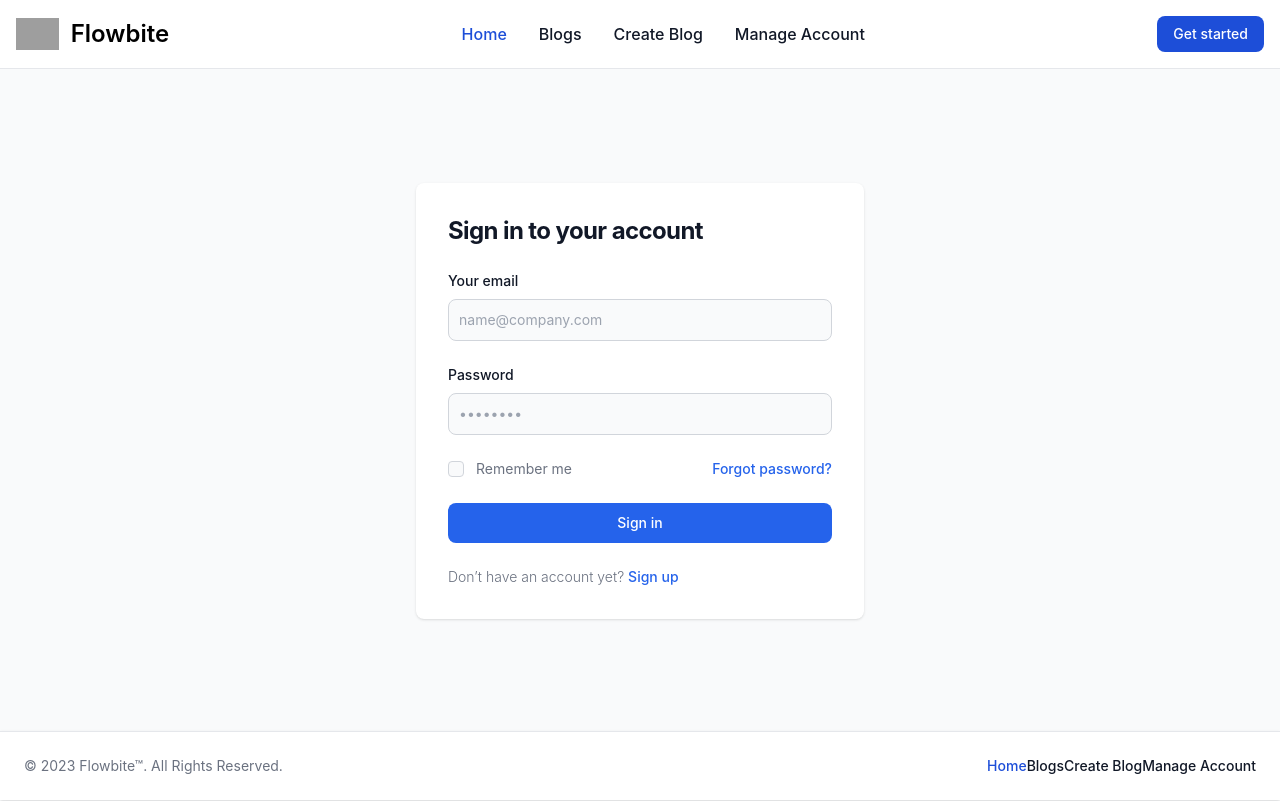
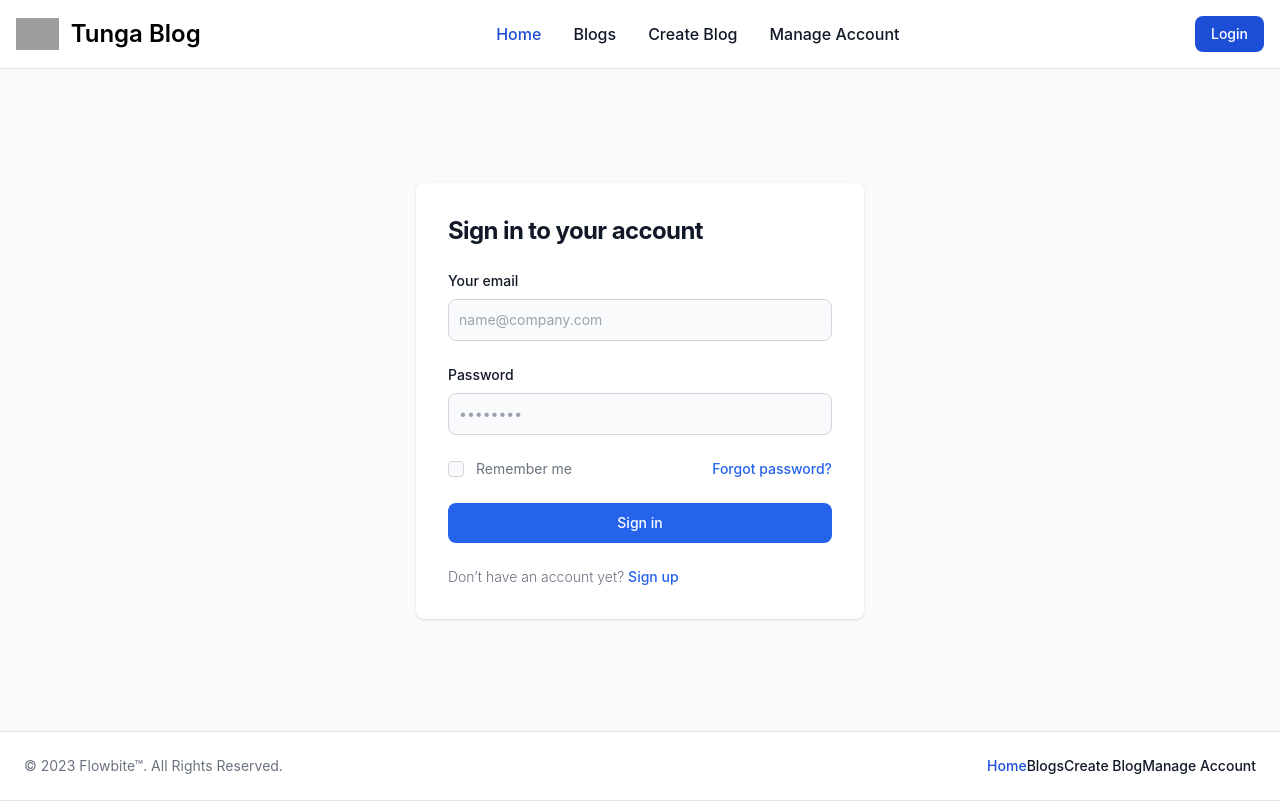
Before and after one commit to martin-creator/tunga_tech_impact_academy, a Python web app: template blog_app/core/templates/auth/login.html in a window 1280 px wide. Run offline with Jinja, Linux system fonts and the light colour scheme; the template is opened without the code that fills it, so the values that code supplies are empty; some libraries are stand-ins or nearby versions; grey boxes are pictures that could not be loaded.

Commit message:
Added login and logout logic

```diff
--- a/blog_app/core/templates/base.html
+++ b/blog_app/core/templates/base.html
@@ -115,12 +115,14 @@
 
 <nav class="bg-white dark:bg-gray-900 fixed w-full z-20 top-0 start-0 border-b border-gray-200 dark:border-gray-600">
   <div class="max-w-screen-xl flex flex-wrap items-center justify-between mx-auto p-4">
-  <a href="https://flowbite.com/" class="flex items-center space-x-3 rtl:space-x-reverse">
+  <a href="{{ url_for('main.index')}}" class="flex items-center space-x-3 rtl:space-x-reverse">
       <img src="https://flowbite.com/docs/images/logo.svg" class="h-8" alt="Flowbite Logo">
-      <span class="self-center text-2xl font-semibold whitespace-nowrap dark:text-white">Flowbite</span>
+      <span class="self-center text-2xl font-semibold whitespace-nowrap dark:text-white">Tunga Blog</span>
   </a>
+  <!-- check if user is authenticated -->
+  {% if current_user.is_authenticated %}
   <div class="flex md:order-2 space-x-3 md:space-x-0 rtl:space-x-reverse">
-      <button type="button" class="text-white bg-blue-700 hover:bg-blue-800 focus:ring-4 focus:outline-none focus:ring-blue-300 font-medium rounded-lg text-sm px-4 py-2 text-center dark:bg-blue-600 dark:hover:bg-blue-700 dark:focus:ring-blue-800">Get started</button>
+      <a href="{{ url_for('auth.logout')}}"></a><button type="button" class="text-white bg-blue-700 hover:bg-blue-800 focus:ring-4 focus:outline-none focus:ring-blue-300 font-medium rounded-lg text-sm px-4 py-2 text-center dark:bg-blue-600 dark:hover:bg-blue-700 dark:focus:ring-blue-800">Logout</button>
       <button data-collapse-toggle="navbar-sticky" type="button" class="inline-flex items-center p-2 w-10 h-10 justify-center text-sm text-gray-500 rounded-lg md:hidden hover:bg-gray-100 focus:outline-none focus:ring-2 focus:ring-gray-200 dark:text-gray-400 dark:hover:bg-gray-700 dark:focus:ring-gray-600" aria-controls="navbar-sticky" aria-expanded="false">
         <span class="sr-only">Open main menu</span>
         <svg class="w-5 h-5" aria-hidden="true" xmlns="http://www.w3.org/2000/svg" fill="none" viewBox="0 0 17 14">
@@ -128,6 +130,17 @@
         </svg>
     </button>
   </div>
+  {% else %}
+  <div class="flex md:order-2 space-x-3 md:space-x-0 rtl:space-x-reverse">
+    <a href="{{ url_for('auth.login')}}"></a><button type="button" class="text-white bg-blue-700 hover:bg-blue-800 focus:ring-4 focus:outline-none focus:ring-blue-300 font-medium rounded-lg text-sm px-4 py-2 text-center dark:bg-blue-600 dark:hover:bg-blue-700 dark:focus:ring-blue-800">Login</button>
+    <button data-collapse-toggle="navbar-sticky" type="button" class="inline-flex items-center p-2 w-10 h-10 justify-center text-sm text-gray-500 rounded-lg md:hidden hover:bg-gray-100 focus:outline-none focus:ring-2 focus:ring-gray-200 dark:text-gray-400 dark:hover:bg-gray-700 dark:focus:ring-gray-600" aria-controls="navbar-sticky" aria-expanded="false">
+      <span class="sr-only">Open main menu</span>
+      <svg class="w-5 h-5" aria-hidden="true" xmlns="http://www.w3.org/2000/svg" fill="none" viewBox="0 0 17 14">
+          <path stroke="currentColor" stroke-linecap="round" stroke-linejoin="round" stroke-width="2" d="M1 1h15M1 7h15M1 13h15"/>
+      </svg>
+  </button>
+</div>
+  {% endif %}
   <div class="items-center justify-between hidden w-full md:flex md:w-auto md:order-1" id="navbar-sticky">
     <ul class="flex flex-col p-4 md:p-0 mt-4 font-medium border border-gray-100 rounded-lg bg-gray-50 md:space-x-8 rtl:space-x-reverse md:flex-row md:mt-0 md:border-0 md:bg-white dark:bg-gray-800 md:dark:bg-gray-900 dark:border-gray-700">
       <li>
```
